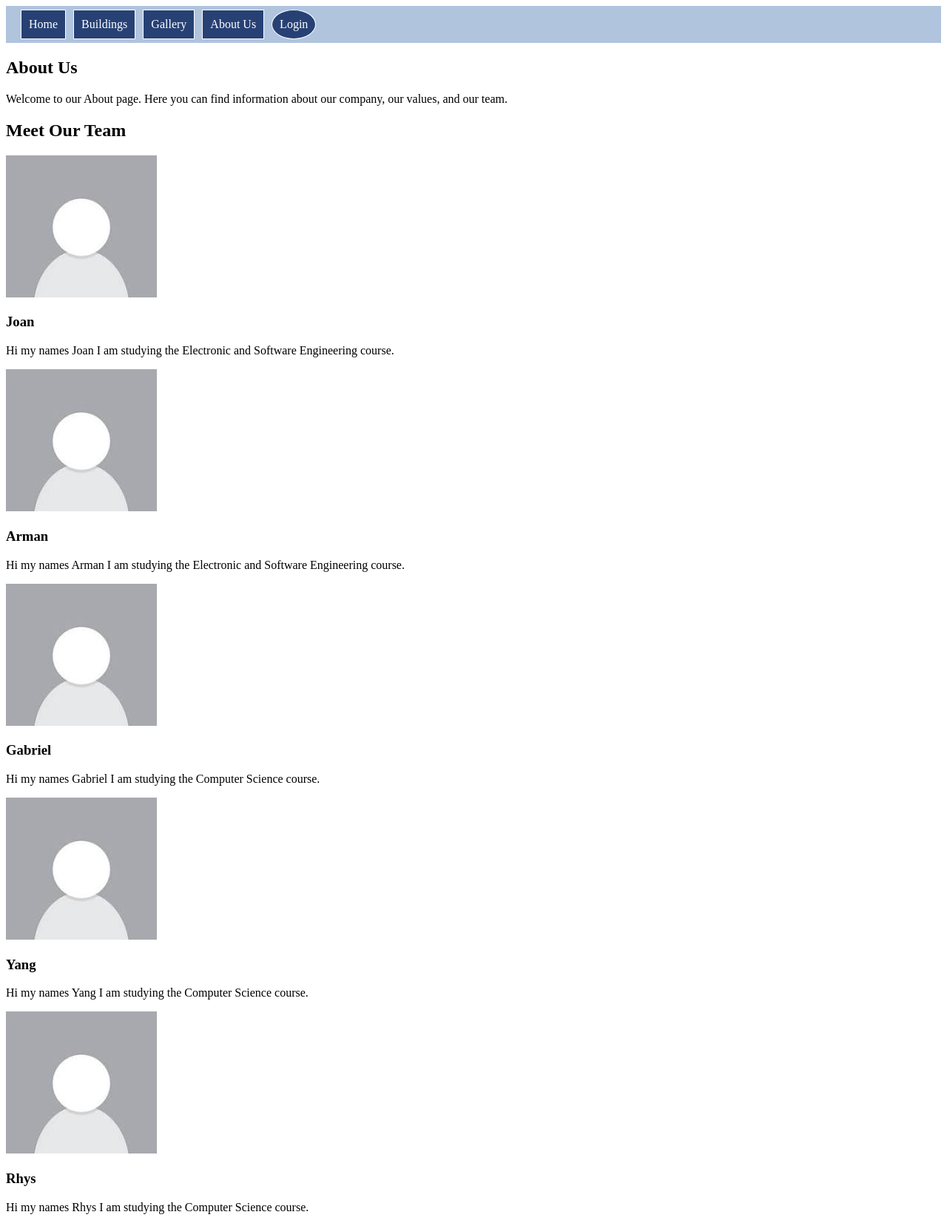
After one commit to CyberNFS/Utility, a Django app: page /about/ in a window 1280 px wide. The commit adds this page. Shown: the whole page at 74% size. Run offline with Django 3.2, Linux system fonts and the light colour scheme.

Commit message:
AboutPage TBC

```diff
--- a/Website/Review/urls.py
+++ b/Website/Review/urls.py
@@ -5,5 +5,6 @@ app_name = 'Review'
 
 urlpatterns = [
     path('', views.home, name='home'),
+    path('about/', views.about, name='about'),
 
 ]
--- a/Website/Review/views.py
+++ b/Website/Review/views.py
@@ -147,3 +147,6 @@ def comment(request):
         else:
             print(form.errors)
     return render(request, 'Review/comment.html', {'form': form})
+
+def about(request):
+    return render(request, 'Review/about.html')
--- a/Website/Website/urls.py
+++ b/Website/Website/urls.py
@@ -39,4 +39,5 @@ urlpatterns = [
     # path('accounts/login/', auth_views.LoginView.as_view(), name='login'),
     path('register/', views.register, name='register'),
     path('comment/', views.comment, name='comment'),
+    path('about/', views.about, name='about'),
 ] + static(settings.MEDIA_URL, document_root=settings.MEDIA_ROOT)
--- /dev/null
+++ b/Website/templates/Review/about.html
@@ -0,0 +1,62 @@
+{% extends "Review/base.html" %}
+{% load staticfiles %}
+
+{% block content %}
+  <div class="about-section">
+    <h2>About Us</h2>
+    <p>
+      Welcome to our About page. Here you can find information about our company, our values, and our team.
+    </p>
+    <!-- ... other content ... -->
+  </div>
+
+  <!-- Team Members Section -->
+  <div class="team-section">
+    <h2>Meet Our Team</h2>
+    <div class="team-members">
+
+      <!-- Team Member -->
+      <div class="team-member">
+        <img src="{% static 'images/placeholder.jpg' %}" alt="Member 1" class="team-photo">
+        <div class="member-info">
+          <h3>Joan</h3>
+          <p>Hi my names Joan I am studying the Electronic and Software Engineering course.</p>
+        </div>
+      </div>
+
+      <!-- Repeat for each team member -->
+      <div class="team-member">
+        <img src="{% static 'images/placeholder.jpg' %}" alt="Member 2" class="team-photo">
+        <div class="member-info">
+          <h3>Arman</h3>
+          <p>Hi my names Arman I am studying the Electronic and Software Engineering course.</p>
+        </div>
+      </div>
+
+      <div class="team-member">
+        <img src="{% static 'images/placeholder.jpg' %}" alt="Member 1" class="team-photo">
+        <div class="member-info">
+          <h3>Gabriel</h3>
+          <p>Hi my names Gabriel I am studying the Computer Science course.</p>
+        </div>
+      </div>
+
+      <div class="team-member">
+        <img src="{% static 'images/placeholder.jpg' %}" alt="Member 1" class="team-photo">
+        <div class="member-info">
+          <h3>Yang</h3>
+          <p>Hi my names Yang I am studying the Computer Science course.</p>
+        </div>
+      </div>
+
+      <div class="team-member">
+        <img src="{% static 'images/placeholder.jpg' %}" alt="Member 1" class="team-photo">
+        <div class="member-info">
+          <h3>Rhys</h3>
+          <p>Hi my names Rhys I am studying the Computer Science course.</p>
+        </div>
+      </div>
+
+    </div>
+  </div>
+{% endblock %}
--- a/Website/templates/Review/base.html
+++ b/Website/templates/Review/base.html
@@ -67,6 +67,7 @@
                 <li><a href="{% url 'home' %}">Home</a></li>
                 <li><a href="{% url 'buildings' %}">Buildings</a></li>
                 <li><a href="{% url 'gallery' %}">Gallery</a></li>
+                <li><a href="{% url 'about' %}">About Us</a></li>
                 {% if user.is_authenticated %}
                     <li><a href="{% url 'profile' %}">Profile</a></li>
                     <li><a href="{% url 'logout' %}">Logout</a></li>
```
Also changed, not shown: Website/static/images/placeholder.jpg (added).
